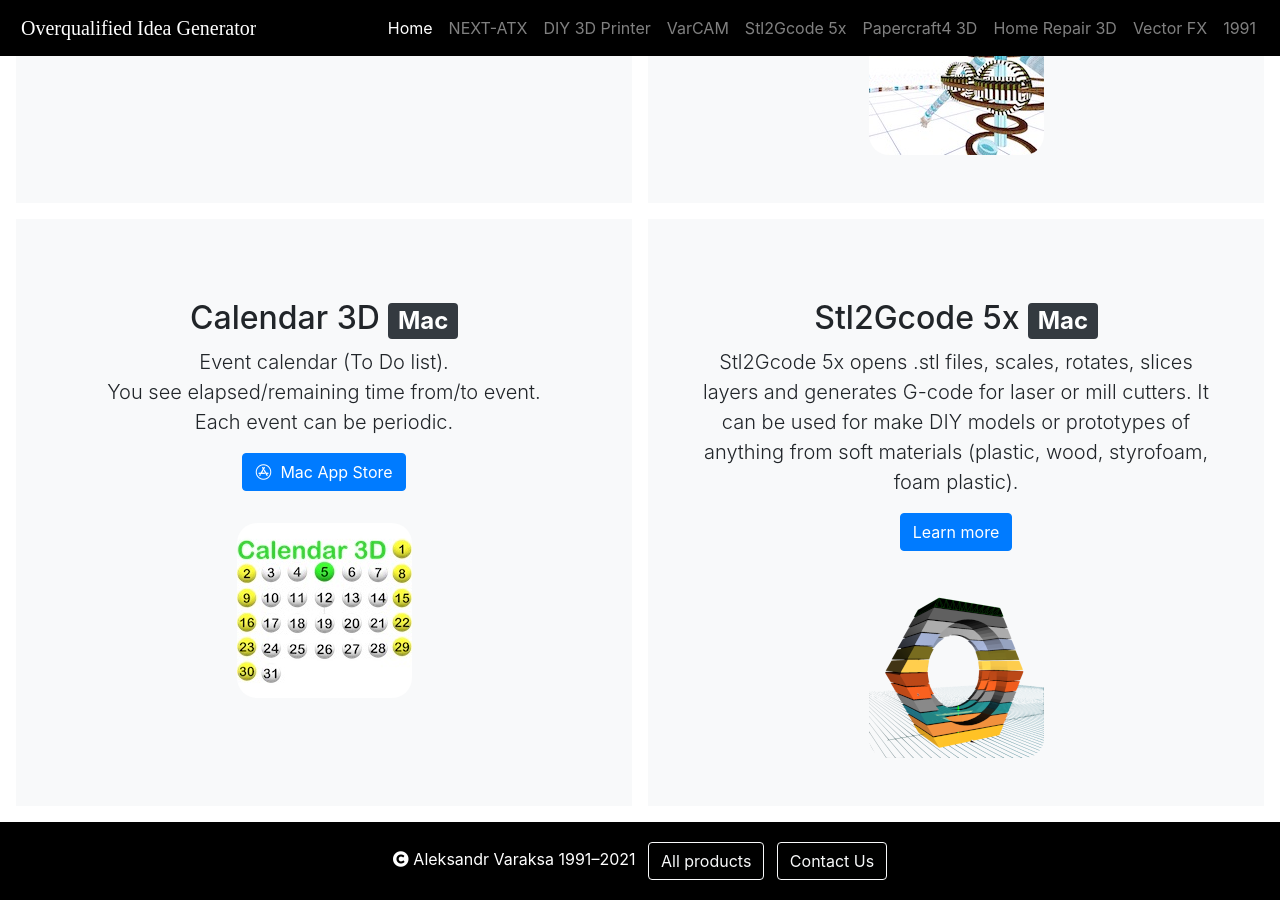
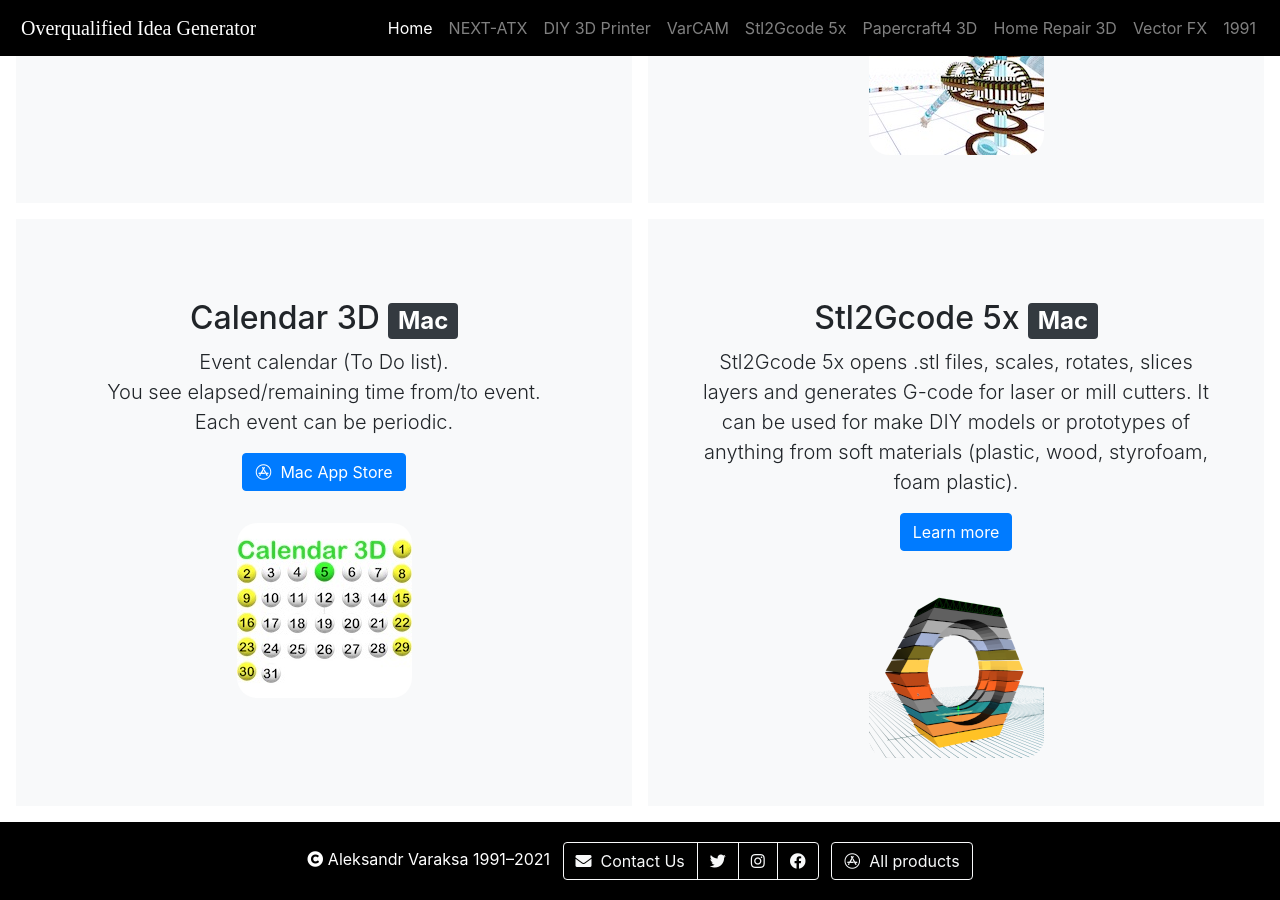
Before and after one commit to iworld4us/iworld4us.github.io, a Jekyll site: the page built from index.html, in a window 1280 px wide and 900 px high, scrolled down 3772 px. Built offline with Jekyll 4.4.1, drawn with Linux system fonts in a browser that asks for light colours; some web fonts are replaced.

Commit message:
Add social links.

```diff
--- a/_layouts/default.html
+++ b/_layouts/default.html
@@ -86,9 +86,17 @@
     <footer class="p-3">
         <div class="text-white text-center">
             <i class="fas fa-copyright" aria-label="&copy;"></i> Aleksandr Varaksa 1991&ndash;2021
+
             <div class="d-block d-sm-none w-100"></div>
-            <a href="https://apps.apple.com/us/developer/aleksandr-varaksa/id478681813" role="button" class="mx-2 my-1 btn btn-outline-light wow flipInX" target="_blank" rel="noopener">All products</a>
-            <a href="mailto:i_appstore@yahoo.com" role="button" class="my-1 btn btn-outline-light wow flipInX">Contact Us</a>
+
+            <div class="btn-group mx-2" role="group">
+                <a href="mailto:i_appstore@yahoo.com" role="button" class="my-1 btn btn-outline-light wow flipInX"><i class="fas fa-envelope"></i>&nbsp;&nbsp;Contact Us</a>
+                <a href="https://twitter.com/overqualifiedav" role="button" class="my-1 btn btn-outline-light wow flipInX" target="_blank" rel="noopener"><i class="fab fa-twitter" aria-label="Twitter"></i></a>
+                <a href="https://www.instagram.com/av_3d_generator/" role="button" class="my-1 btn btn-outline-light wow flipInX" target="_blank" rel="noopener"><i class="fab fa-instagram" aria-label="Instagram"></i></a>
+                <a href="https://www.facebook.com/people/Aleksandr-Varaksa/100070134440243" role="button" class="my-1 btn btn-outline-light wow flipInX" target="_blank" rel="noopener"><i class="fab fa-facebook" aria-label="Facebook"></i></a>
+            </div>
+
+            <a href="https://apps.apple.com/us/developer/aleksandr-varaksa/id478681813" role="button" class="my-1 btn btn-outline-light wow flipInX" target="_blank" rel="noopener"><i class="fab fa-app-store"></i>&nbsp;&nbsp;All products</a>
         </div>
     </footer>
 
```
